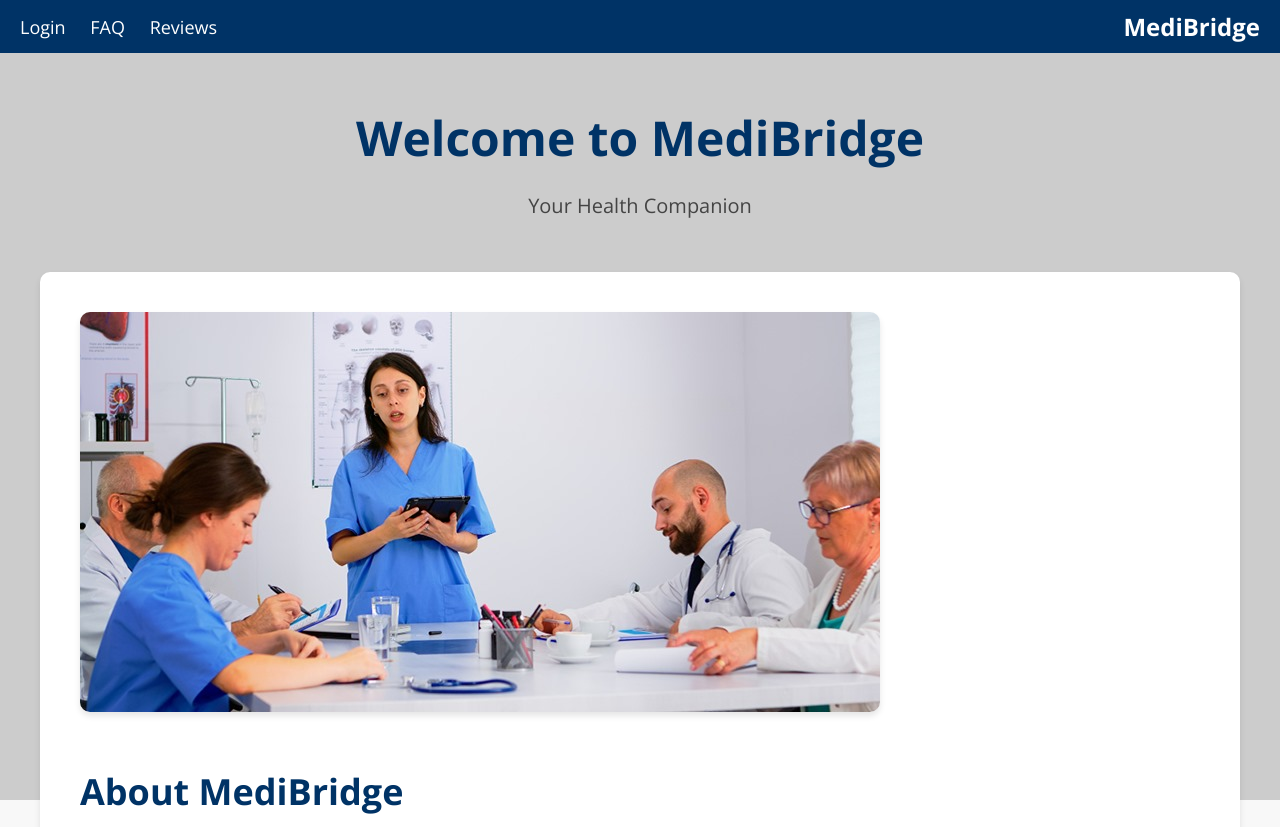
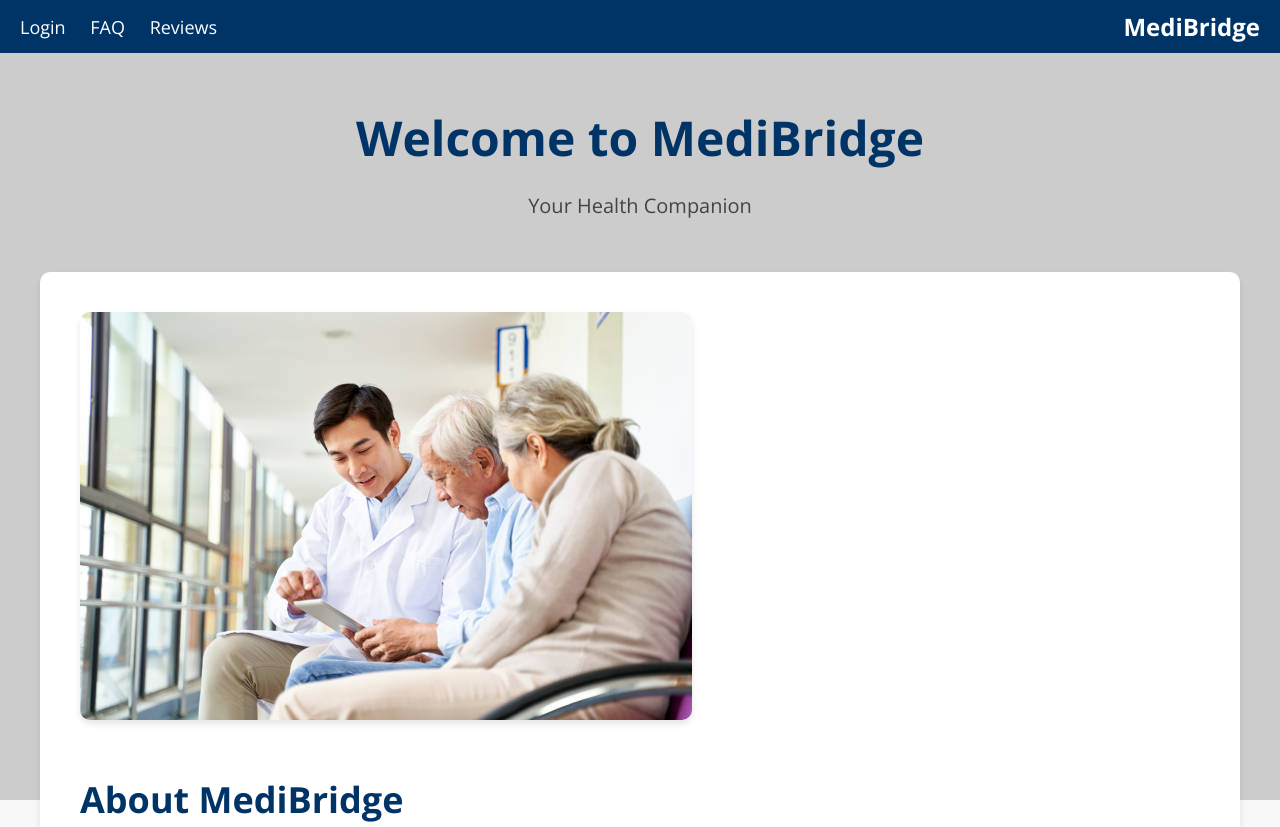
Before and after one commit to Ishaan0709/Medibridge, a plain HTML site: page index.html in a window 1280 px wide. Shown: the top 827 px of the page. Drawn offline with nearby package versions, Linux system fonts and the light colour scheme; placeholder pictures from the web are drawn by us.

Commit message:
Update index.html

```diff
--- a/index.html
+++ b/index.html
@@ -98,7 +98,7 @@
         <h1>Welcome to MediBridge</h1>
         <p>Your Health Companion</p>
         <div class="company-info">
-            <img src="WhatsApp Image 2024-04-06 at 21.45.03_baef7008.jpg" alt="MediBridge Banner">
+            <img src="istockphoto-1214704093-612x612.jpg" alt="MediBridge Banner">
             <h2>About MediBridge</h2>
             <p>MediBridge is dedicated to providing high-quality healthcare solutions to our community. Our mission is to bridge the gap between patients and healthcare providers, making healthcare accessible and efficient for everyone.</p>
             <p>With a team of experienced professionals and cutting-edge technology, we strive to deliver personalized healthcare services tailored to the needs of each individual.</p>
```
